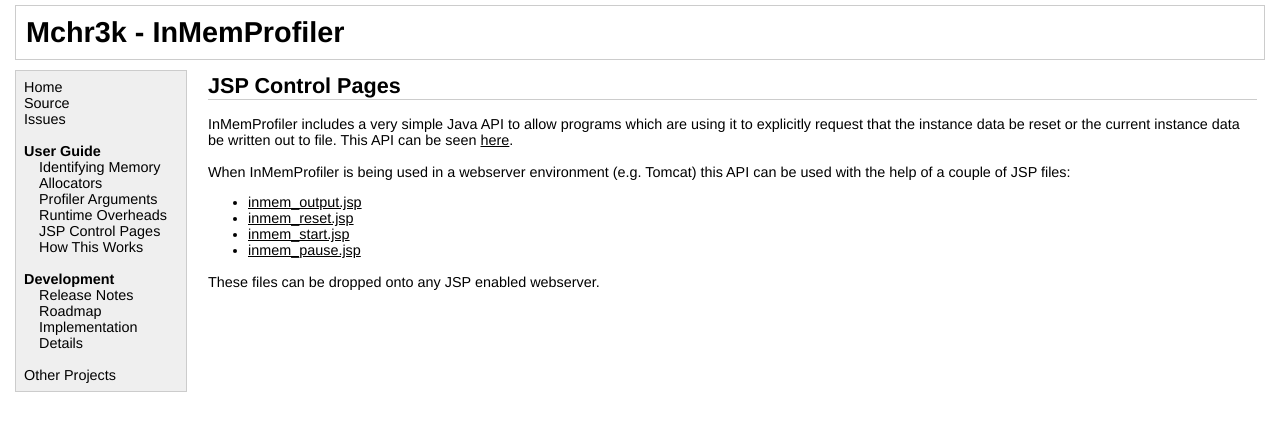
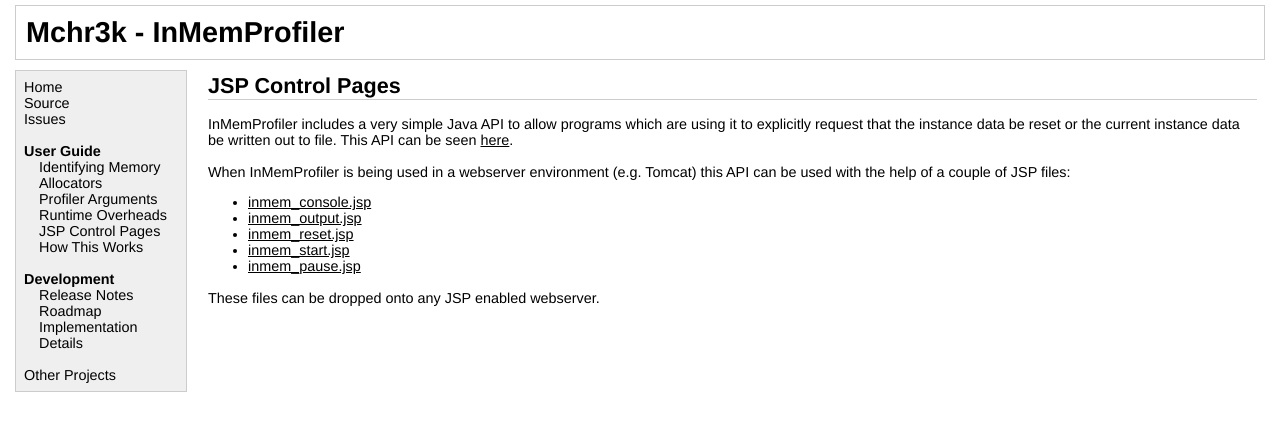
Before and after one commit to mchr3k/org.inmemprofiler, a Jekyll site: the page built from jspcontrolpages.html, in a window 1280 px wide. Shown: the top 431 px of the page. Built offline with Jekyll 4.4.1, drawn with Linux system fonts in a browser that asks for light colours.

Commit message:
Add link to new console file

```diff
--- a/jspcontrolpages.html
+++ b/jspcontrolpages.html
@@ -12,6 +12,7 @@ API can be seen <a href="http://github.com/mchr3k/org.inmemprofiler/blob/master/
 the help of a couple of JSP files:
 
 <ul>
+<li><a href="http://github.com/mchr3k/org.inmemprofiler/raw/master/org.inmemprofiler/jsp/inmem_console.jsp">inmem_console.jsp</a>
 <li><a href="http://github.com/mchr3k/org.inmemprofiler/raw/master/org.inmemprofiler/jsp/inmem_output.jsp">inmem_output.jsp</a>
 <li><a herf="http://github.com/mchr3k/org.inmemprofiler/raw/master/org.inmemprofiler/jsp/inmem_reset.jsp">inmem_reset.jsp</a>
 <li><a herf="http://github.com/mchr3k/org.inmemprofiler/raw/master/org.inmemprofiler/jsp/inmem_start.jsp">inmem_start.jsp</a>
```
